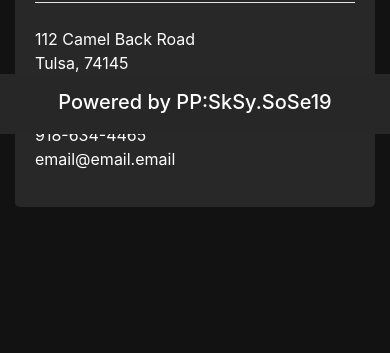
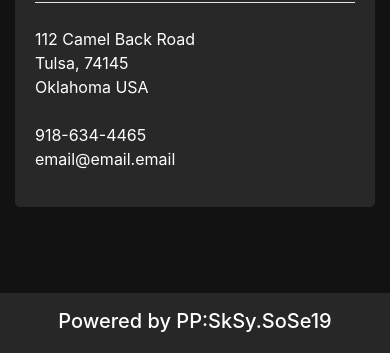
Before and after one commit to DenizScholz/ProgPrak-SkSy-Bootstrap, a plain HTML site: page html/impressum.html in a window 390 px wide. Shown: the part 710-1063 px from the top of the page. Before the commit the page ends 973 px from the top, so only its background shows below. Drawn offline with nearby package versions, Linux system fonts and the light colour scheme.

Commit message:
Fixed Footer

```diff
--- a/css/index.css
+++ b/css/index.css
@@ -15,3 +15,16 @@ body {
 .custom-card {
 	border-color: #282828; ;
 }
+
+/*---Media Queries --*/
+@media (max-width: 992px) {
+  .myfooter {
+  	position: relative;
+  }
+}
+@media (max-width: 768px) {
+
+}
+@media (max-width: 576px) {
+
+}
--- a/html/impressum.html
+++ b/html/impressum.html
@@ -49,7 +49,7 @@
 			</div>
 		</div>
 
-		<div class="col-lg-6">
+		<div class="col-lg-6" >
 			<div class="jumbotron" style="background-color: #282828; padding:20px;">
 				<h1 class="display-6">Marcin Lewandowski</h1>
 				<hr class="my-4" style="background-color: white;">
@@ -65,12 +65,13 @@
         </div>
     </div>
 
-	<!-- footer -->
-	<footer class="page-footer font-small blue pt-4">
-    <div class="footer-copyright text-center py-3" style="background-color:#272727; margin-top: 30px; position: absolute; bottom: 0; width: 100%; height: 60px;">
+	<!-- footer   -->
+	<footer class="page-footer font-small blue pt-4 fixed-bottom myfooter" >
+    <div class="footer-copyright text-center py-3"  style="background-color:#272727; margin-top: 30px; width: 100%; height: 60px;">
             <h5>Powered by PP:SkSy.SoSe19</h5>
     </div>
 	</footer>
+
 
 
 
```
